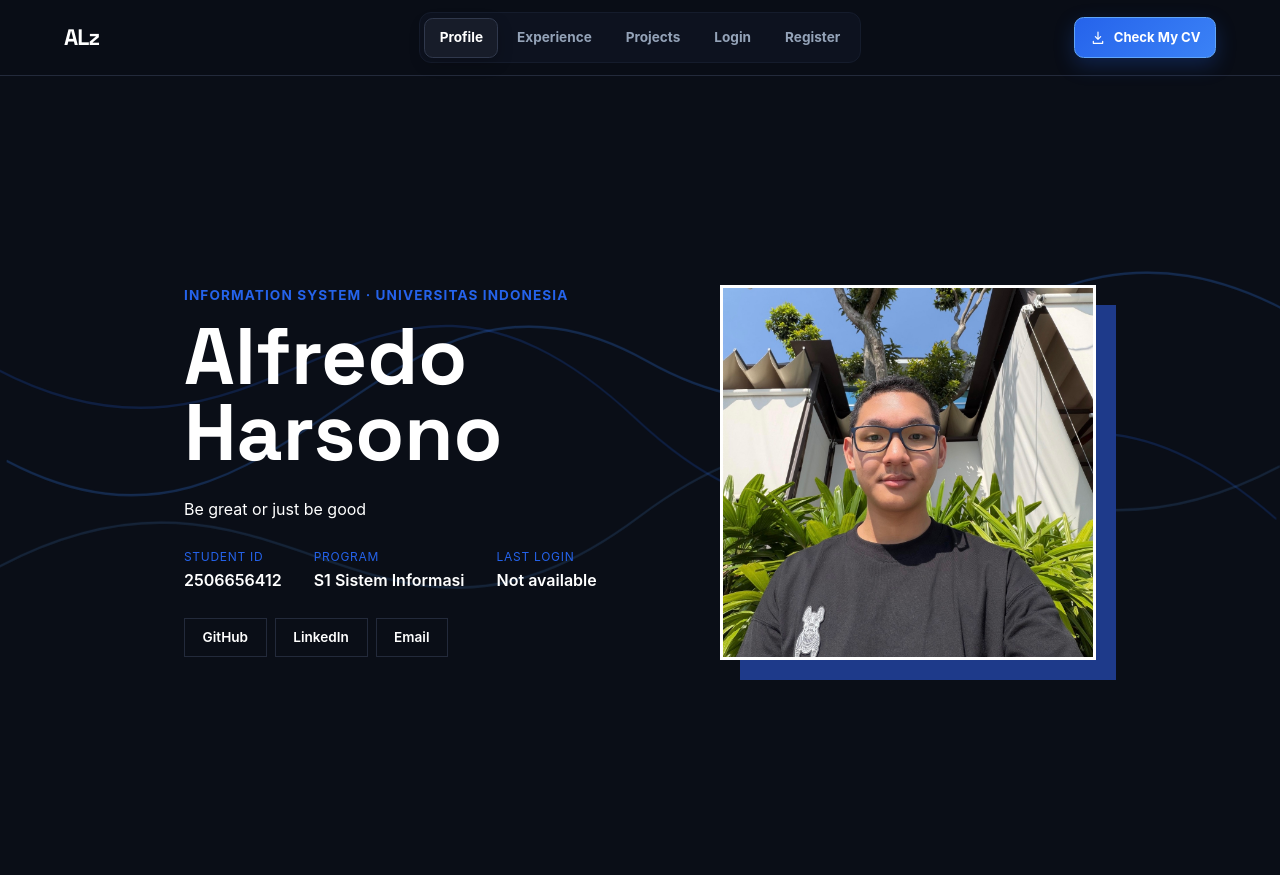
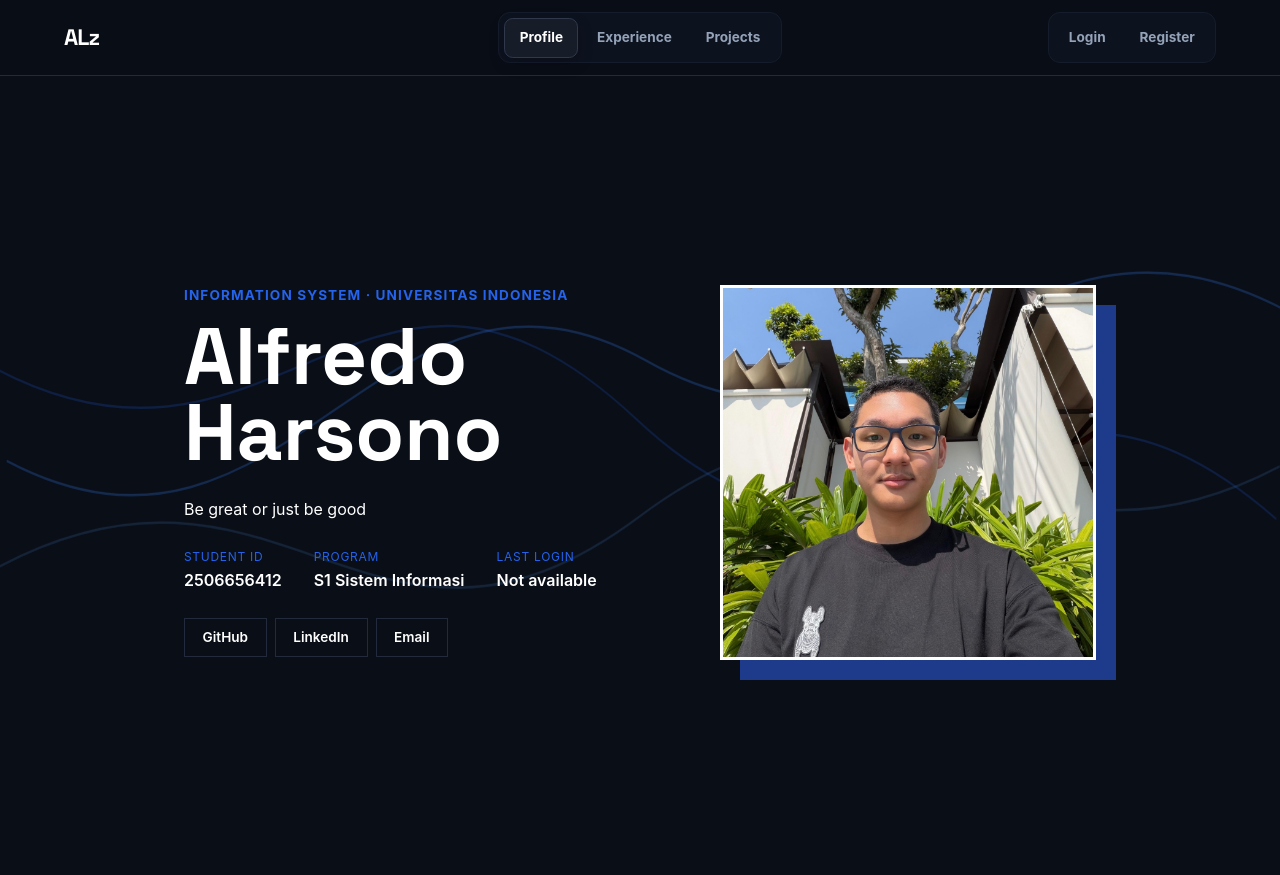
Before and after one commit to zalfredz/myportofolio, a Django app: page / in a window 1280 px wide. Shown: the top 875 px of the page. Run offline with Django 5.2, Linux system fonts and the light colour scheme.

Commit message:
feat: renew header + AI disclosure

```diff
--- a/static/css/style.css
+++ b/static/css/style.css
@@ -98,6 +98,40 @@ h1,
     box-shadow: 0 0.35rem 1rem rgba(0, 0, 0, 0.2);
 }
 
+.header-actions {
+    display: inline-flex;
+    justify-self: end;
+    margin-left: auto;
+    align-items: center;
+    gap: 0.2rem;
+    padding: 0.3rem;
+    background-color: #0d121f;
+    border: 1px solid #151c2c;
+    border-radius: 0.75rem;
+}
+
+.header-actions a {
+    padding: 0.5rem 0.9rem;
+    color: var(--muted);
+    border: 1px solid transparent;
+    border-radius: 0.55rem;
+    font-size: 0.85rem;
+    font-weight: 700;
+    text-decoration: none;
+    transition: color 0.2s ease, background-color 0.2s ease, border-color 0.2s ease;
+}
+
+.header-actions a:hover {
+    color: var(--text);
+}
+
+.header-actions a.is-active {
+    color: var(--text);
+    background-color: var(--surface);
+    border-color: #30384c;
+    box-shadow: 0 0.35rem 1rem rgba(0, 0, 0, 0.2);
+}
+
 .nav-user {
     max-width: 8rem;
     overflow: hidden;
@@ -587,7 +621,7 @@ h1,
         grid-column: 1 / -1;
         grid-row: 2;
         display: grid;
-        grid-template-columns: repeat(5, minmax(0, 1fr));
+        grid-template-columns: repeat(3, minmax(0, 1fr));
         width: 100%;
         gap: 0.2rem;
     }
@@ -608,6 +642,11 @@ h1,
     .header-cv {
         padding: 0.5rem 0.7rem;
         font-size: 0.75rem;
+    }
+
+    .header-actions a {
+        padding: 0.45rem 0.65rem;
+        font-size: 0.8rem;
     }
 
     /* Profile */
--- a/templates/base.html
+++ b/templates/base.html
@@ -21,6 +21,8 @@
                    class="{% if '/experience/' in request.path %}is-active{% endif %}">Experience</a>
                 <a href="{% url 'main:show_projects' %}"
                    class="{% if '/projects/' in request.path %}is-active{% endif %}">Projects</a>
+            </nav>
+            <div class="header-actions">
                 {% if user.is_authenticated %}
                     <span class="nav-user" title="Signed in as {{ user.username }}">{{ user.username }}</span>
                     <a href="{% url 'main:logout' %}">Logout</a>
@@ -30,15 +32,7 @@
                     <a href="{% url 'main:register' %}"
                        class="{% if request.resolver_match.url_name == 'register' %}is-active{% endif %}">Register</a>
                 {% endif %}
-            </nav>
-            <a href="{% static 'docs/Alfredo-Harsono-CV.pdf' %}"
-               class="header-cv"
-               download>
-                <svg viewBox="0 0 24 24" aria-hidden="true">
-                    <path d="M12 3v11m0 0 4-4m-4 4-4-4M5 17v3h14v-3" />
-                </svg>
-                Check My CV
-            </a>
+            </div>
         </div>
     </header>
 
```
Also changed, not shown: README.md.
